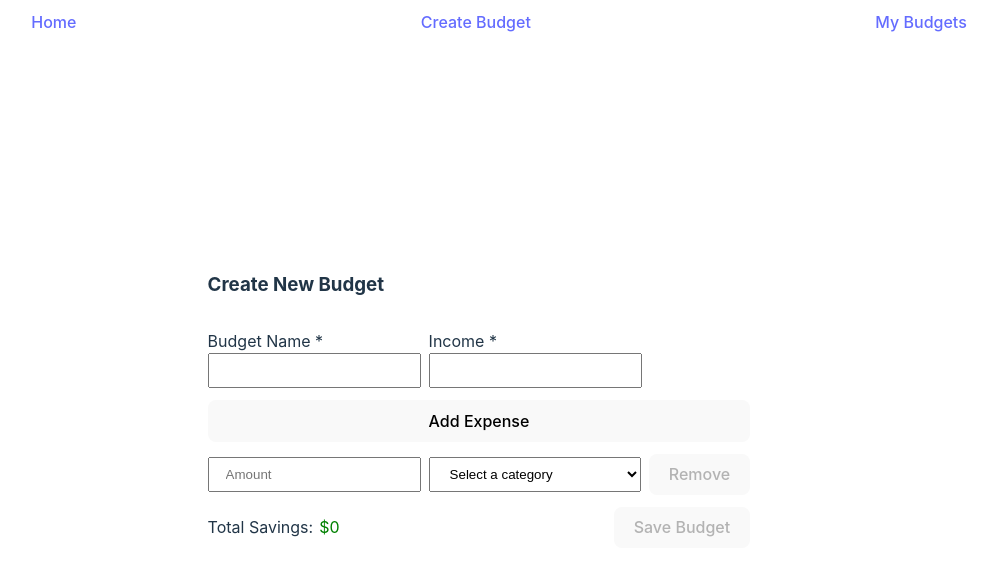
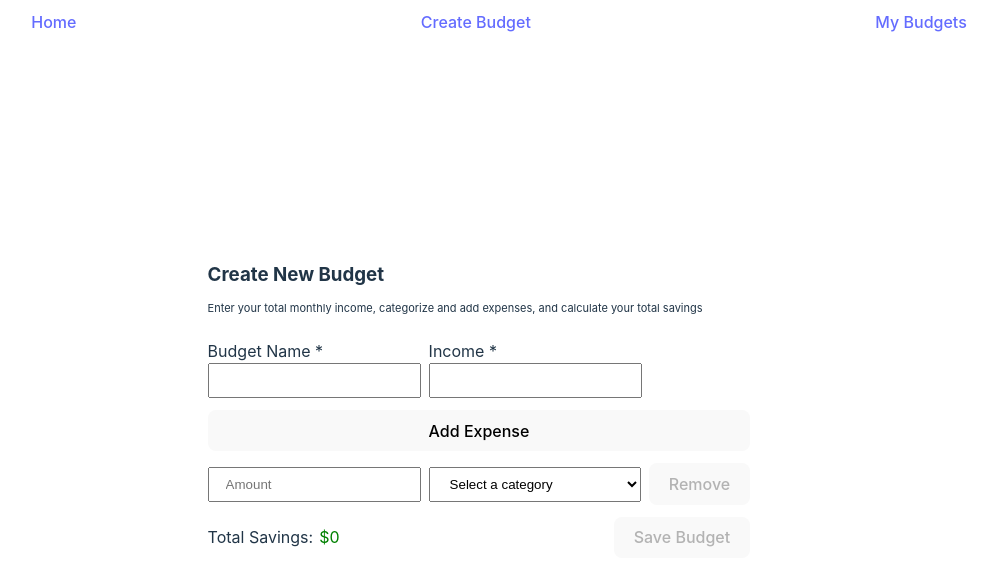
Before and after one commit to Matt-Roden/BudgetBuddy2, a React (Vite) app: page /create-budget in a window 1280 px wide. Shown: the top 586 px of the page, without its empty margins (161-1158 px from the left). Built offline with nearby package versions, Linux system fonts and the light colour scheme.

Commit message:
Adds subtext to create budget form and adds new custom icon

```diff
--- a/index.html
+++ b/index.html
@@ -2,7 +2,7 @@
 <html lang="en">
   <head>
     <meta charset="UTF-8" />
-    <link rel="icon" type="image/svg+xml" href="/vite.svg" />
+    <link rel="icon" type="image/png" href="/BudgetBuddyIcon.png" />
     <meta name="viewport" content="width=device-width, initial-scale=1.0" />
     <title>Budget Buddy</title>
   </head>
--- a/src/routes/BudgetForm/BudgetForm.css
+++ b/src/routes/BudgetForm/BudgetForm.css
@@ -1,9 +1,3 @@
-.create-budget-container {
-  display: flex;
-  flex-direction: column;
-  align-items: flex-start;
-}
-
 .budget-form {
   display: flex;
   flex-direction: column;
@@ -24,7 +18,7 @@
 
 .expenses-container {
   min-width: 100%;
-  max-height: 400px;
+  max-height: 320px;
   overflow-y: auto;
 }
 
@@ -68,3 +62,8 @@
   color: red;
   margin-left: 6px;
 }
+
+.subtext {
+  font-size: 11px;
+  margin-top: -8px;
+}
--- a/src/routes/BudgetForm/BudgetForm.tsx
+++ b/src/routes/BudgetForm/BudgetForm.tsx
@@ -42,6 +42,7 @@ const expenseTypes = [
   "Furniture/Household Items",
   "Hobbies",
   "Fitness/Sports",
+  "Student Loan",
   "Miscellaneous",
   "Other",
 ];
@@ -130,9 +131,13 @@ const BudgetForm = () => {
   return (
     <>
       <Navbar />
-      <div className="create-budget-container">
-        <h3>Create New Budget</h3>
+      <div>
         <form className="budget-form" onSubmit={(e) => handleSaveBudget(e)}>
+          <h3>Create New Budget</h3>
+          <p className="subtext">
+            Enter your total monthly income, categorize and add expenses, and
+            calculate your total savings
+          </p>
           <div className="name-and-income-row">
             <div className="label-and-field-container">
               <label htmlFor="budget-name">Budget Name *</label>
```
Also changed, not shown: public/BudgetBuddyIcon.png (added).
